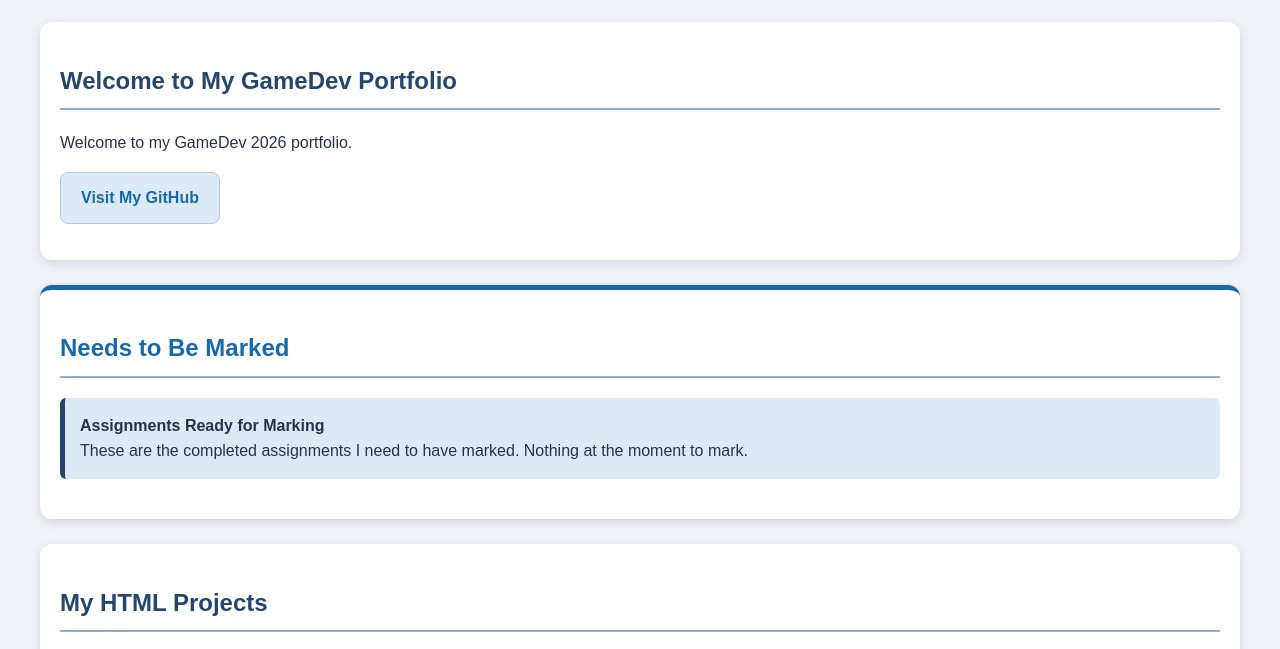
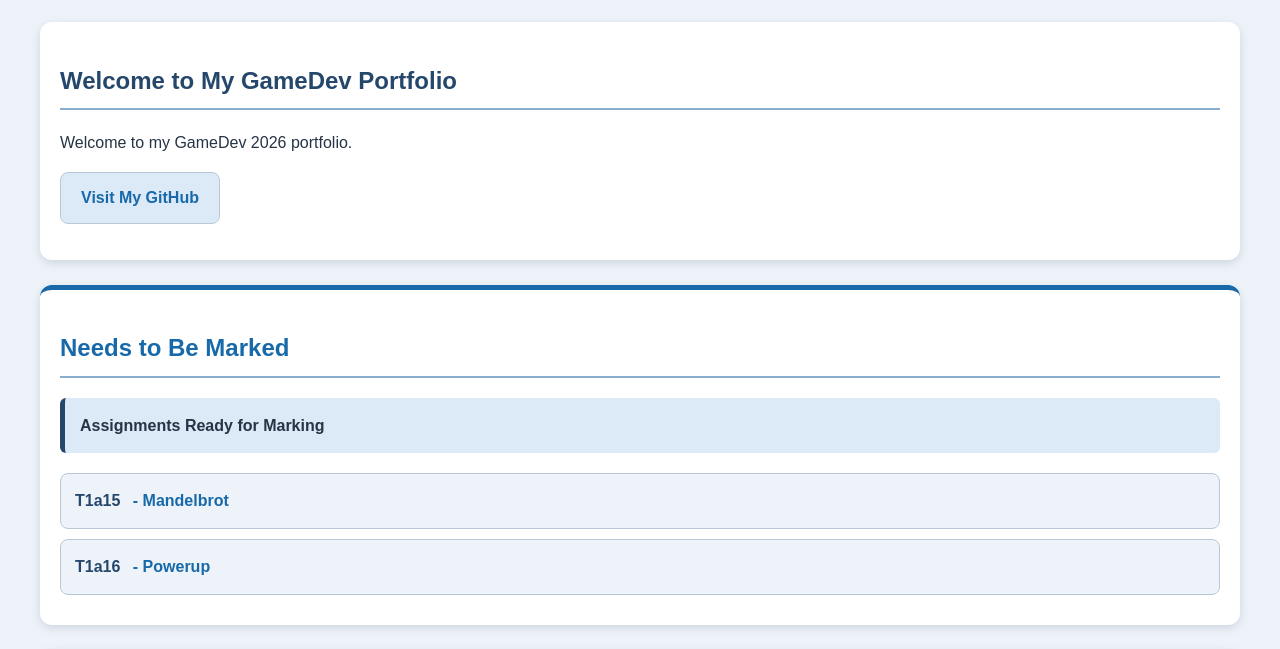
Before and after one commit to nibs35/GameDev-2026---Jordan, a plain HTML site: page index.html in a window 1280 px wide. Shown: the part 144-793 px from the top of the page. Drawn offline with Linux system fonts and the light colour scheme.

Commit message:
Add links for T1a15 and T1a16 assignments
Added links to new assignments for marking.

```diff
--- a/index.html
+++ b/index.html
@@ -153,9 +153,16 @@
         <div class="description">
             <b>Assignments Ready for Marking</b>
             <br>
-            These are the completed assignments I need to have marked.
-            Nothing at the moment to mark.
+
         </div>
+
+        <a class="link" href="t1a15-mandelbrot-prompt-jordan.html">
+            <span class="number">T1a15</span> - Mandelbrot
+        </a>
+
+        <a class="link" href="t1a16-powerup-jordan.html">
+            <span class="number">T1a16</span> - Powerup
+        </a>
 
     </div>
 
```
